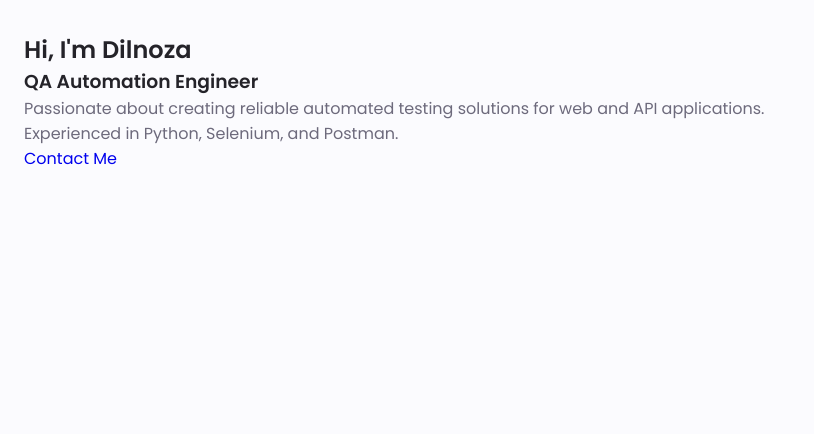
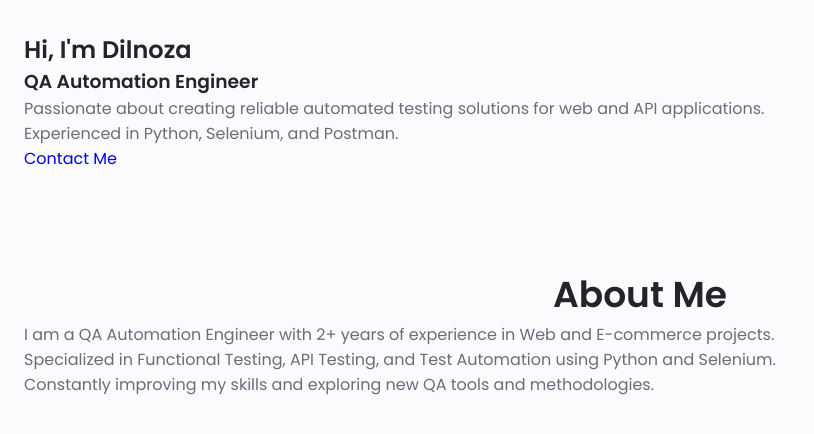
Before and after one commit to dileen-mollis/dilnoza-qaauto, a plain HTML site: page index.html in a window 1280 px wide. Shown: the whole page, without its empty margins (0-814 px from the left). Drawn offline with Linux system fonts and the light colour scheme.

Commit message:
feat: add about me section

```diff
--- a/index.html
+++ b/index.html
@@ -39,8 +39,17 @@
 
             <!--==================== ABOUT ====================-->
             <section class="about section" id="about">
-
-            </section>
+                <h2 class="section__title">About Me</h2>
+                <div class="about__container container grid">
+                  <div class="about__data">
+                    <p class="about__description">
+                      I am a QA Automation Engineer with 2+ years of experience in Web and E-commerce projects.
+                      Specialized in Functional Testing, API Testing, and Test Automation using Python and Selenium.
+                      Constantly improving my skills and exploring new QA tools and methodologies.
+                    </p>
+                  </div>
+                </div>
+              </section>
 
             <!--==================== SKILLS ====================-->
             <section class="skills section" id="skills">
```
